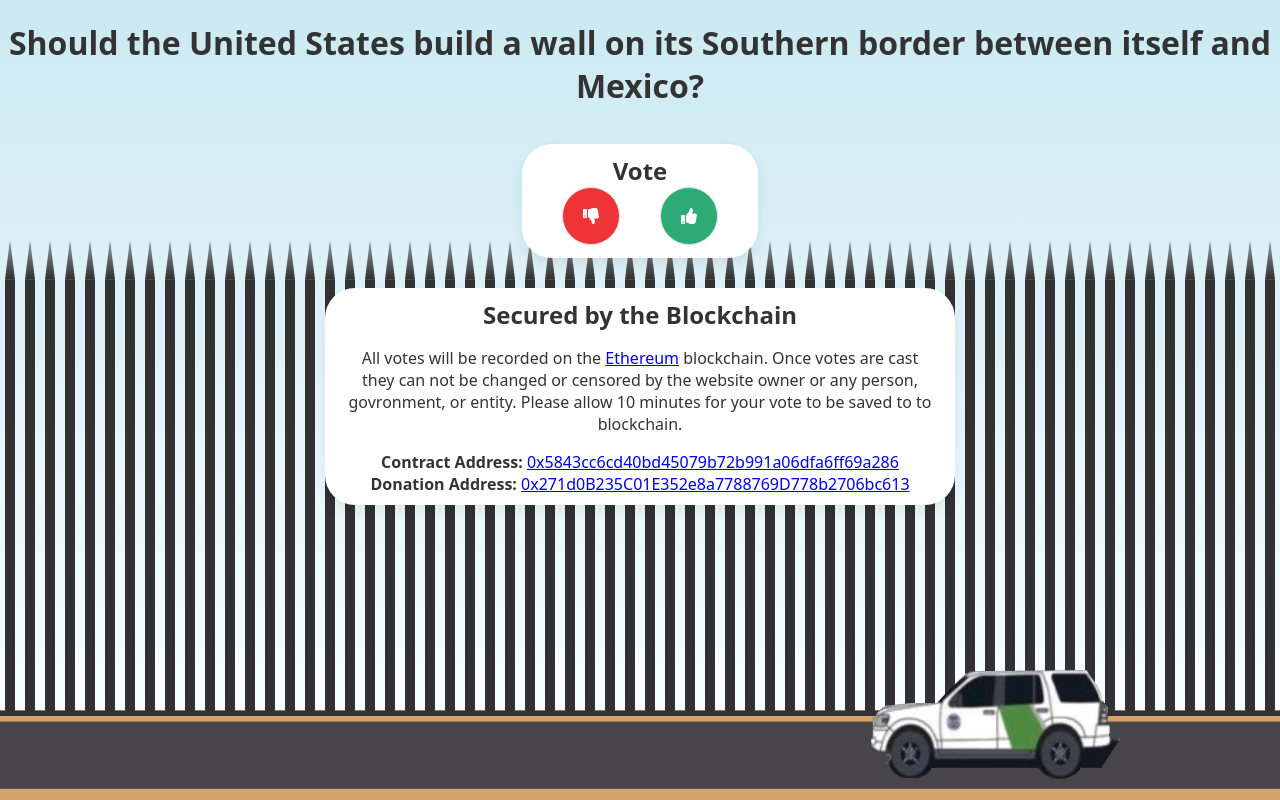
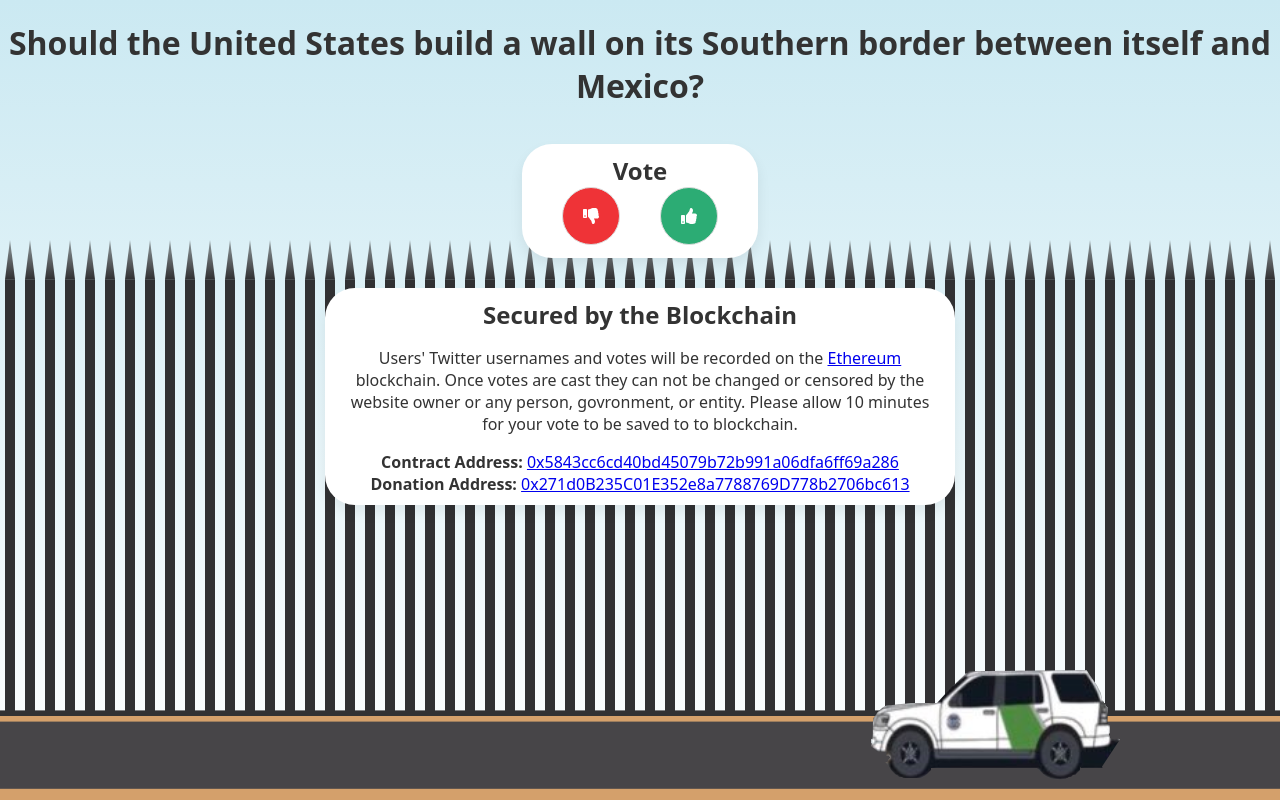
Before and after one commit to masonforest/dowewantawall.com, a React (Create React App) app in the folder frontend/: page / in a window 1280 px wide. Built offline with nearby package versions, Linux system fonts and the light colour scheme; no server answers.

Commit message:
Make voting instructions more clear

```diff
--- a/frontend/src/App.js
+++ b/frontend/src/App.js
@@ -126,7 +126,7 @@ class App extends Component {
         <section>
           <h2>Secured by the Blockchain</h2>
 
-          <p>All votes will be recorded on the <a href="https://ethereum.org/">Ethereum</a> blockchain. Once votes are cast they can not be changed or censored by the website owner or any person, govronment, or entity. Please allow 10 minutes for your vote to be saved to to blockchain.</p>
+          <p>Users&apos; Twitter usernames and votes will be recorded on the <a href="https://ethereum.org/">Ethereum</a> blockchain. Once votes are cast they can not be changed or censored by the website owner or any person, govronment, or entity. Please allow 10 minutes for your vote to be saved to to blockchain.</p>
       <div><strong>Contract Address:</strong> <a href="https://etherscan.io/address/0x5843cc6cd40bd45079b72b991a06dfa6ff69a286#readContract">0x5843cc6cd40bd45079b72b991a06dfa6ff69a286</a></div>
       <div><strong>Donation Address:</strong> <a href="https://etherscan.io/address/0x271d0B235C01E352e8a7788769D778b2706bc613">0x271d0B235C01E352e8a7788769D778b2706bc613</a></div>
         </section>
```
